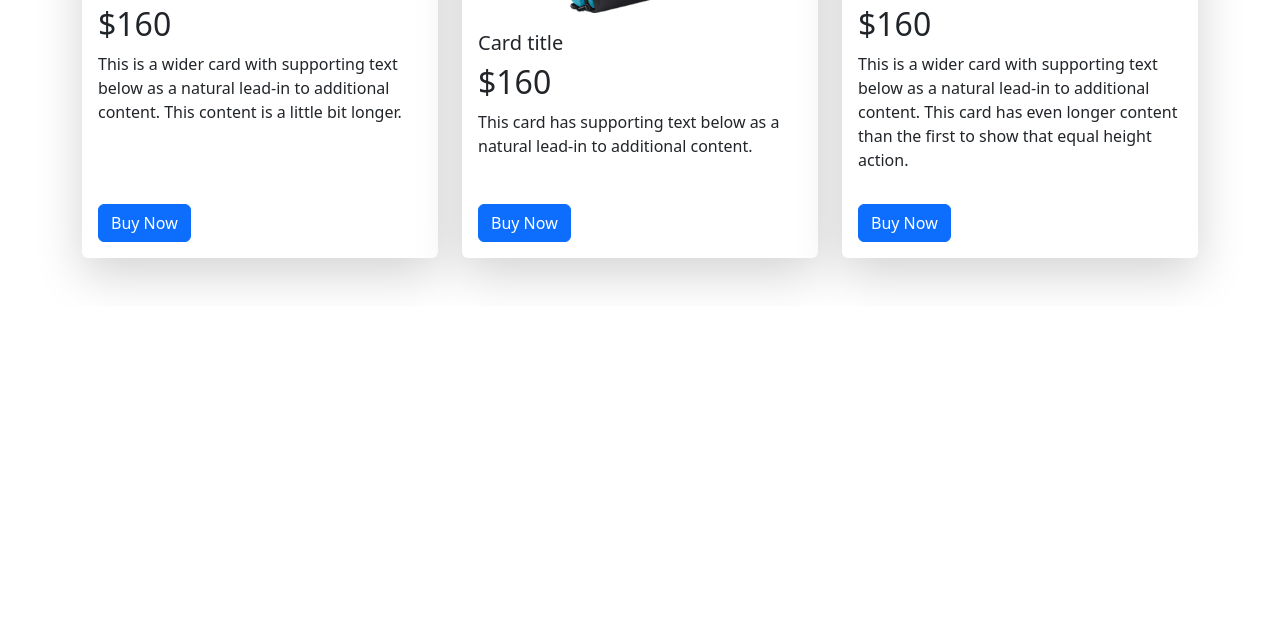
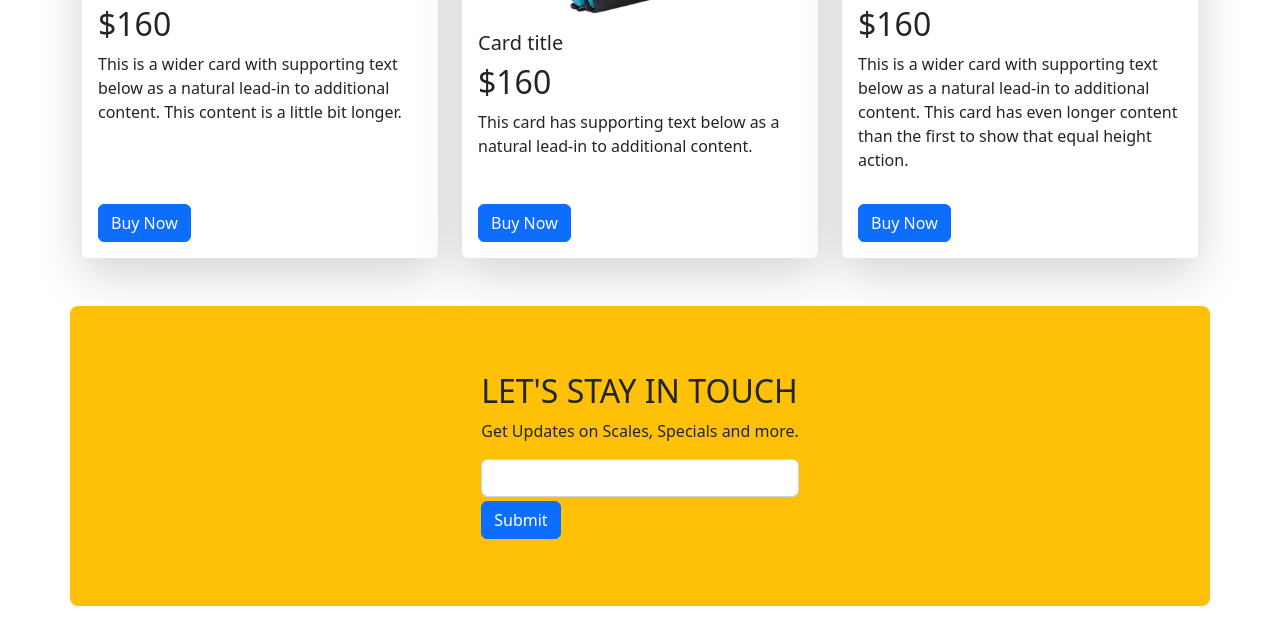
Before and after one commit to hashibur49/panda-commerce, a plain HTML site: page index.html in a window 1280 px wide. Shown: the part 1811-2455 px from the top of the page. Before the commit the page ends 2117 px from the top, so only its background shows below. Drawn offline with Linux system fonts and the light colour scheme.

Commit message:
subscribe area added

```diff
--- a/index.html
+++ b/index.html
@@ -1,5 +1,6 @@
 <!DOCTYPE html>
 <html lang="en">
+
 <head>
   <meta charset="UTF-8">
   <meta http-equiv="X-UA-Compatible" content="IE=edge">
@@ -12,6 +13,7 @@
   <!-- Style sheet Linking -->
   <link rel="stylesheet" href="css/bootstrap.min.css">
 </head>
+
 <body>
 
   <!-- Header Area Start Here -->
@@ -19,11 +21,12 @@
     <!-- Navigation Area Start Here -->
     <nav class="navbar navbar-expand-lg bg-light mt-1">
       <div class="container">
-                  <img src="images/logo.png" alt="#" >
-                  <button class="navbar-toggler" type="button" data-bs-toggle="collapse" data-bs-target="#navbarNav" aria-controls="navbarNav" aria-expanded="false" aria-label="Toggle navigation">
+        <img src="images/logo.png" alt="#">
+        <button class="navbar-toggler" type="button" data-bs-toggle="collapse" data-bs-target="#navbarNav"
+          aria-controls="navbarNav" aria-expanded="false" aria-label="Toggle navigation">
           <span class="navbar-toggler-icon"></span>
         </button>
-                  <div class="collapse navbar-collapse" id="navbarNav" >
+        <div class="collapse navbar-collapse" id="navbarNav">
           <ul class="navbar-nav ps-4">
             <li class="nav-item">
               <a class="nav-link" aria-current="page" href="#">Home</a>
@@ -49,7 +52,8 @@
         <div class="carousel-inner">
           <div class="carousel-item active bg-info rounded">
             <div class="row">
-                     <div class="col-lg-7 d-flex align-items-center"> <!--Item Crenter korta hola d-flex use korta hoba -->
+              <div class="col-lg-7 d-flex align-items-center">
+                <!--Item Crenter korta hola d-flex use korta hoba -->
                 <!-- ai khana content gula center korta ai content gula ka akta div ar vitor rakhta hoba ame flex direction daua jabana-->
                 <div class="slider-content ps-5">
                   <h2>Cool Dude Headphone</h2>
@@ -67,7 +71,8 @@
           </div>
           <div class="carousel-item active bg-info rounded">
             <div class="row">
-                     <div class="col-lg-7 d-flex align-items-center"> <!--Item Crenter korta hola d-flex use korta hoba -->
+              <div class="col-lg-7 d-flex align-items-center">
+                <!--Item Crenter korta hola d-flex use korta hoba -->
                 <!-- ai khana content gula center korta ai content gula ka akta div ar vitor rakhta hoba ame flex direction daua jabana-->
                 <div class="slider-content ps-5">
                   <h2>Cool Dude Headphone</h2>
@@ -85,7 +90,8 @@
           </div>
           <div class="carousel-item active bg-info rounded">
             <div class="row">
-                     <div class="col-lg-7 d-flex align-items-center"> <!--Item Crenter korta hola d-flex use korta hoba -->
+              <div class="col-lg-7 d-flex align-items-center">
+                <!--Item Crenter korta hola d-flex use korta hoba -->
                 <!-- ai khana content gula center korta ai content gula ka akta div ar vitor rakhta hoba ame flex direction daua jabana-->
                 <div class="slider-content ps-5">
                   <h2>Cool Dude Headphone</h2>
@@ -103,11 +109,13 @@
           </div>
 
         </div>
-            <button class="carousel-control-prev" type="button" data-bs-target="#carouselExampleControls" data-bs-slide="prev">
+        <button class="carousel-control-prev" type="button" data-bs-target="#carouselExampleControls"
+          data-bs-slide="prev">
           <span class="carousel-control-prev-icon" aria-hidden="true"></span>
           <span class="visually-hidden">Previous</span>
         </button>
-            <button class="carousel-control-next" type="button" data-bs-target="#carouselExampleControls" data-bs-slide="next">
+        <button class="carousel-control-next" type="button" data-bs-target="#carouselExampleControls"
+          data-bs-slide="next">
           <span class="carousel-control-next-icon" aria-hidden="true"></span>
           <span class="visually-hidden">Next</span>
         </button>
@@ -161,7 +169,8 @@
               <h5 class="card-title">Card title</h5>
               <h2>$160</h2>
               <h2></h2>
-                  <p class="card-text">This is a wider card with supporting text below as a natural lead-in to additional content. This content is a little bit longer.</p>
+              <p class="card-text">This is a wider card with supporting text below as a natural lead-in to additional
+                content. This content is a little bit longer.</p>
             </div>
             <div class="m-3">
               <div class="btn btn-primary">Buy Now</div>
@@ -187,7 +196,8 @@
             <div class="card-body">
               <h5 class="card-title">Card title</h5>
               <h2>$160</h2>
-                  <p class="card-text">This is a wider card with supporting text below as a natural lead-in to additional content. This card has even longer content than the first to show that equal height action.</p>
+              <p class="card-text">This is a wider card with supporting text below as a natural lead-in to additional
+                content. This card has even longer content than the first to show that equal height action.</p>
             </div>
             <div class="m-3">
               <div class="btn btn-primary">Buy Now</div>
@@ -209,7 +219,8 @@
             <div class="card-body">
               <h5 class="card-title">Card title</h5>
               <h2>$160</h2>
-                  <p class="card-text">This is a wider card with supporting text below as a natural lead-in to additional content. This content is a little bit longer.</p>
+              <p class="card-text">This is a wider card with supporting text below as a natural lead-in to additional
+                content. This content is a little bit longer.</p>
             </div>
             <div class="m-3">
               <div class="btn btn-primary">Buy Now</div>
@@ -235,7 +246,8 @@
             <div class="card-body">
               <h5 class="card-title">Card title</h5>
               <h2>$160</h2>
-                  <p class="card-text">This is a wider card with supporting text below as a natural lead-in to additional content. This card has even longer content than the first to show that equal height action.</p>
+              <p class="card-text">This is a wider card with supporting text below as a natural lead-in to additional
+                content. This card has even longer content than the first to show that equal height action.</p>
             </div>
             <div class="m-3">
               <div class="btn btn-primary">Buy Now</div>
@@ -246,6 +258,24 @@
     </div>
   </section>
   <!-- Backpack Card Area End Here-->
+  <!-- Subcribe area start Here -->
+  <section id="subscriber ">
+    <div style="height: 300px;" class="container d-flex justify-content-center align-items-center bg-warning rounded-3 my-5">
+        <div class="subscribe-content">
+          <h2>LET'S STAY IN TOUCH</h2>
+          <P>Get Updates on Scales, Specials and more.</P>
+          <!-- Input Form -->
+          <form>
+            <div class="mb-1">
+              <input type="email" class="form-control" id="exampleInputEmail1" aria-describedby="emailHelp">
+            </div>
+            <button type="submit" class="btn btn-primary">Submit</button>
+          </form>
+          <!-- Input Form -->
+        </div>
+    </div>
+  </section>
+  <!-- Subcribe area End Here -->
 
 
 
@@ -254,4 +284,5 @@
 
   <script src="js/bootstrap.bundle.min.js"></script>
 </body>
+
 </html>
```
Lines whose indentation alone changed are shown as unchanged.
